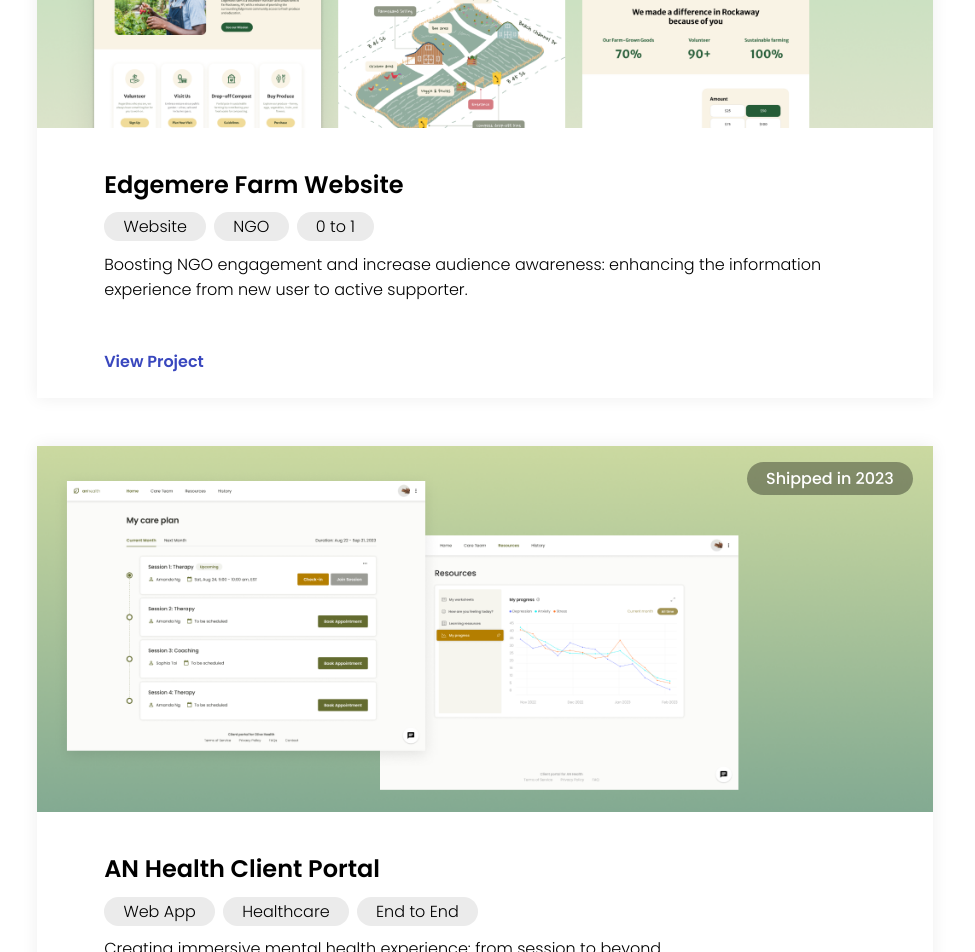
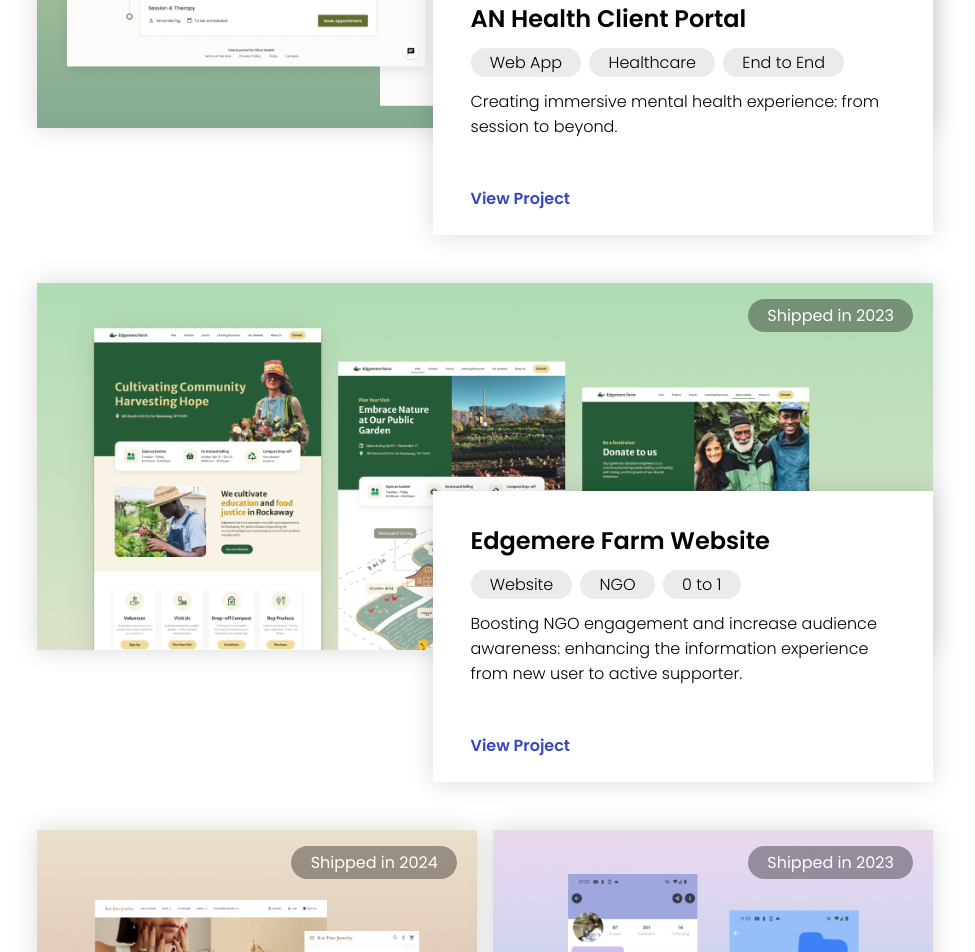
Before and after one commit to czl9707/kiyo-portfolio, a React (Create React App) app: page /Home in a window 1280 px wide. Shown: the part 1120-2072 px from the top of the page, without its empty margins (155-1130 px from the left). Built offline with nearby package versions, Linux system fonts and the light colour scheme.

Commit message:
fancier card

```diff
--- a/src/App.css
+++ b/src/App.css
@@ -36,7 +36,7 @@
 
 .section-content-no-full-width {
   width: 70%;
-  max-width: 940px;
+  max-width: var(--content-width);
   display: flex;
 }
 
@@ -131,7 +131,7 @@
 }
 
 .card-cell.shadow {
-  box-shadow: 0 0 0.5em rgb(0, 0, 0, 0.2);
+  box-shadow: var(--secondary-shadow);
 }
 
 .card-image-cell {
@@ -145,7 +145,7 @@
 }
 
 .card-image-cell.shadow {
-  box-shadow: 0 0 0.5em rgb(0, 0, 0, 0.2);
+  box-shadow: var(--secondary-shadow);
 }
 
 .card-image-cell>img {
--- a/src/App.jsx
+++ b/src/App.jsx
@@ -20,8 +20,8 @@
     --secondary-background: rgb(235, 235, 235);
     --primary-text: black;
     --secondary-text: rgb(20, 20, 20);
-    --primary-shadow: rgba(0, 0, 0, 0.2);
-    --secondary-shadow: rgba(0, 0, 0, 0.07);
+    --primary-shadow: 0 0 1.5em rgb(0, 0, 0, 0.25);
+    --secondary-shadow: 0 0 1.5em rgb(0, 0, 0, 0.15);
   }
   `,
   DARK: `
@@ -30,8 +30,8 @@
     --secondary-background: rgb(53, 53, 53);
     --primary-text: white;
     --secondary-text: rgb(235, 235, 235);
-    --primary-shadow: rgba(255, 255, 255, 0.2);
-    --secondary-shadow: rgba(255, 255, 255, 0.07);
+    --primary-shadow: 0 0 1.5em rgb(255, 255, 255, 0.25);
+    --secondary-shadow: 0 0 1.5em rgb(255, 255, 255, 0.15);
   }
   `,
 }
--- a/src/Components/SectionGrid.jsx
+++ b/src/Components/SectionGrid.jsx
@@ -6,7 +6,7 @@
     gridMaxColumn,
     gridColumnGap = 1,
     gridRowGap = 1,
-    alignItem = 'start',
+    alignItem = 'stretch',
     children,
     backgroundColor,
     verticalPadding,
--- a/src/Home/Home.css
+++ b/src/Home/Home.css
@@ -1,10 +1,10 @@
 .home-card {
     background-color: var(--primary-background);
-    box-shadow: 0 0 1em var(--secondary-shadow);
+    box-shadow: var(--secondary-shadow);
 }
 
 .home-card-hover {
-    box-shadow: 0 0 1em var(--primary-shadow);
+    box-shadow: var(--primary-shadow);
 }
 
 .home-card-image-comming-soon-mask {
@@ -74,7 +74,7 @@
 
 .shipping-tag p {
     display: inline-block;
-    font-weight: 500;
+    font-weight: 400;
     max-width: 100%;
     width: auto
 }
--- a/src/Home/Home.jsx
+++ b/src/Home/Home.jsx
@@ -7,7 +7,7 @@
     GrowSectionCell,
     SECTION_PADDING,
 } from '../Components/Section';
-import { SectionGrid } from '../Components/SectionGrid';
+import { SectionGrid, GridCell } from '../Components/SectionGrid';
 
 import "./Home.css";
 
@@ -74,23 +74,21 @@
             gridMinColumn={1} gridMaxColumn={2}
             gridColumnGap={1} gridRowGap={3}
         >
-            <ContentCard
+            <FeaturedContentCard
+                url="/Works/AnisePatient"
+                image="CoverAnisePatientPortal.png"
+                title="AN Health Client Portal"
+                subTitle="Creating immersive mental health experience: from session to beyond."
+                tags={["Web App", "Healthcare", "End to End",]}
+                shippingTag="Shipped in 2023" />
+
+            <FeaturedContentCard
                 url="/Works/EdgemereFarm"
                 image="CoverEdgemereFarm.png"
                 title="Edgemere Farm Website"
                 subTitle="Boosting NGO engagement and increase audience awareness: enhancing the information experience from new user to active supporter."
                 tags={["Website", "NGO", "0 to 1",]}
-                shippingTag="Shipped in 2023"
-                featured />
-
-            <ContentCard
-                url="/Works/AnisePatient"
-                image="CoverAnisePatientPortal.png"
-                title="AN Health Client Portal"
-                subTitle="Creating immersive mental health experience: from session to beyond."
-                tags={["Web App", "Healthcare", "End to End",]}
-                shippingTag="Shipped in 2023"
-                featured />
+                shippingTag="Shipped in 2023" />
 
             <ContentCard
                 url="https://www.figma.com/proto/tAGAEa0Fvk0mFnT5TXys1T/KFJ-Web-Design-_-Kiyo?page-id=2%3A2&node-id=2528-23279&viewport=3182%2C-5385%2C0.3&t=ZjuksPYBreaQNDx0-1&scaling=min-zoom&content-scaling=fixed&starting-point-node-id=2528%3A23279"
@@ -136,21 +134,24 @@
     );
 }
 
-function ContentCard({ image, title, subTitle, url, shippingTag, isLinkPrototype = false, featured = false, tags = [] }) {
+function ContentCard({ image, title, subTitle, url, shippingTag, isLinkPrototype = false, tags = [] }) {
     let [isHovering, setIsHovered] = useState(false);
 
-    let classes = ["card-cell", "section-cell", "home-card"];
+    let classes = ["home-card"];
     if (isHovering) classes.push("home-card-hover");
 
     return (
-        <div className={classes.join(" ")}
-            style={{ height: "100%", border: "none", borderRadius: "0", gridColumn: featured ? "1/-1" : undefined }}>
+        <>
+            <GridCell >
                 <Link
-                style={{ color: "black", textDecoration: "none" }}
+                    style={{ color: "black", textDecoration: "none", height: "100%" }}
                     onMouseEnter={() => setIsHovered(true)} onMouseLeave={() => setIsHovered(false)}
                     to={url} rel={isLinkPrototype ? "noopener noreferrer" : undefined} target={isLinkPrototype ? "_blank" : undefined}>
+                    <FullWidthSection height="100%" stretch>
+                        <GrowSectionCell>
+                            <div style={{ width: "100%", height: "100%" }}
+                                className={classes.join(" ")}>
                                 <FullWidthSection fadedIn={false}>
-                    <GrowSectionCell>
                                     <img style={{ width: "100%" }}
                                         src={`/Home/${image}`} alt={title}
                                     />
@@ -164,8 +165,60 @@
                                         !!shippingTag &&
                                         <ShippingTag text={shippingTag} />
                                     }
+                                </FullWidthSection>
+                                <CardTextContent title={title} subTitle={subTitle} isLinkPrototype={isLinkPrototype} tags={tags} />
+                            </div>
                         </GrowSectionCell>
                     </FullWidthSection>
+                </Link>
+            </GridCell>
+        </>
+
+    )
+}
+
+function FeaturedContentCard({ image, title, subTitle, url, shippingTag, isLinkPrototype = false, tags = [] }) {
+    let [isHovering, setIsHovered] = useState(false);
+
+    let classes = ["section-cell", "home-card"];
+    if (isHovering) classes.push("home-card-hover");
+
+    return (
+        <>
+            <GridCell takeWholeLine={true}>
+                <Link
+                    style={{ color: "black", textDecoration: "none" }}
+                    onMouseEnter={() => setIsHovered(true)} onMouseLeave={() => setIsHovered(false)}
+                    to={url} rel={isLinkPrototype ? "noopener noreferrer" : undefined} target={isLinkPrototype ? "_blank" : undefined}>
+
+                    <FullWidthSection height="13em" >
+                        <img style={{ width: "100%", top: "0", position: "absolute", boxShadow: "var(--secondary-shadow)" }}
+                            src={`/Home/${image}`} alt={title}
+                        />
+                        {
+                            !!shippingTag &&
+                            <ShippingTag text={shippingTag} />
+                        }
+                    </FullWidthSection>
+                    <FullWidthSection>
+                        <GrowSectionCell />
+                        <div className={classes.join(" ")}
+                            style={{
+                                backgroundColor: "var(--primary-background)",
+                                width: "500px", maxWidth: "80%", zIndex: "1"
+                            }}>
+                            <CardTextContent title={title} subTitle={subTitle} isLinkPrototype={isLinkPrototype} tags={tags} />
+                        </div>
+                    </FullWidthSection>
+                </Link >
+            </GridCell>
+        </>
+    );
+}
+
+function CardTextContent({ title, subTitle, isLinkPrototype = false, tags = [] }) {
+    return (
+        <>
             <FullWidthSection verticalPadding={SECTION_PADDING.MINOR} fadedIn={false} />
             <FullWidthSection fadedIn={false}>
                 <FixedSectionCell width="7.5%" />
@@ -173,11 +226,11 @@
                     <p className='home-card-title'>
                         {title} <br />
                     </p>
-                        <div style={{ height: ".4em" }} />
+                    <div style={{ height: ".5em" }} />
                     <div style={{ display: "inline", width: "100%" }}>
                         {[...tags].map((t, i) => <CardTag text={t} key={i} />)}
                     </div>
-                        <div style={{ height: ".4em" }} />
+                    <div style={{ height: ".5em" }} />
                     <p className='text-quote' style={{ fontSize: "1em" }}>
                         {subTitle}
                     </p>
@@ -185,11 +238,9 @@
                 <FixedSectionCell width="7.5%" />
             </FullWidthSection>
             <FullWidthSection verticalPadding={SECTION_PADDING.DEFAULT} fadedIn={false} />
-
-                <ViewProject isLinkPrototype={isLinkPrototype} url={url} />
-            </Link>
-        </div >
-    )
+            <ViewProject isLinkPrototype={isLinkPrototype} />
+        </>
+    );
 }
 
 function CardTag({ text }) {
@@ -204,7 +255,7 @@
     )
 }
 
-function ViewProject({ isLinkPrototype = false, url }) {
+function ViewProject({ isLinkPrototype = false }) {
     return (
         <p className='text-brief' style={{
             color: "#3947BE",
--- a/src/Works/EdgemereFarm.jsx
+++ b/src/Works/EdgemereFarm.jsx
@@ -62,7 +62,7 @@
                 {
                     `
                         u {cursor: pointer;}
-                        .button:hover {box-shadow: 0.2em 0.2em 0.5em var(--primary-shadow);}
+                        .button:hover {box-shadow: var(--primary-shadow);}
                     `
                 }
             </style>
--- a/src/index.css
+++ b/src/index.css
@@ -7,6 +7,7 @@
   font-size: 16px;
 
   --header-height: 4em;
+  --content-width: 940px;
   margin-top: var(--header-height);
   overflow-x: hidden;
 
```
Lines whose indentation alone changed are shown as unchanged.
